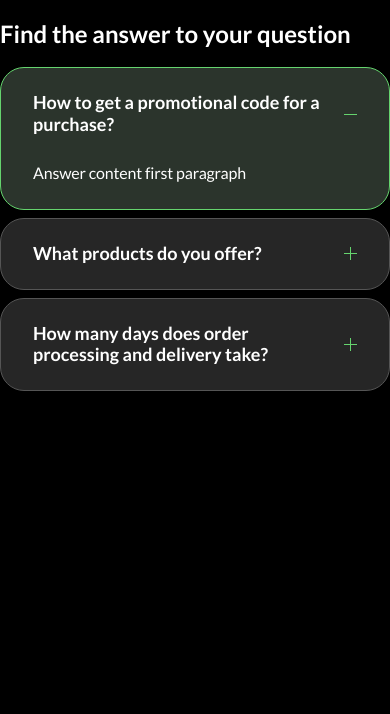
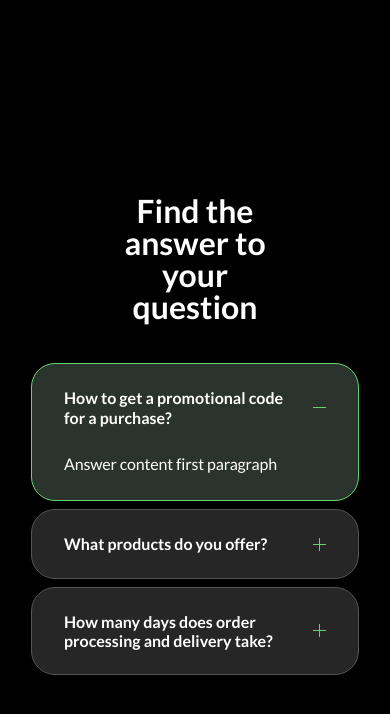
Before and after one commit to elwirra/simple-faq, a website built with Vite: page index.html in a window 390 px wide. Built offline with nearby package versions, Linux system fonts and the light colour scheme.

Commit message:
responsivness and ResizeObserver refactor

```diff
--- a/index.html
+++ b/index.html
@@ -12,6 +12,7 @@
 
 <body>
   <div id="home-page">
+    <div class="faq-component-wrapper">
         <div class="faq-component">
             <h2 class="faq-component__title">
                 Find the answer to your question
@@ -62,9 +63,9 @@
             </div>
         </div>
     </div>
+</div>
 
 <script type="module" src="/src/global-scripts/main.js"></script>
 <script type="module" src="/src/pages/home-page/home-page.js"></script>
 </body>
-
 </html>
--- a/src/pages/home-page/components/faq-component/faq-component.js
+++ b/src/pages/home-page/components/faq-component/faq-component.js
@@ -3,12 +3,28 @@ export const FaqComponent = () => {
     const faqAllQuestions = faqComponent.querySelectorAll('.faq-question-partial');
 
     faqAllQuestions.forEach((faqSingleQuestion) => {
-        const faqAnswer = faqSingleQuestion.querySelector('.faq-question-partial__answer');
-
-        faqSingleQuestion.style.setProperty('--faq-answer-height', `${faqAnswer.scrollHeight}px`);
+        new ResizeObserver(listenToQuestionResize).observe(faqSingleQuestion);
 
         faqSingleQuestion.addEventListener('click', () => {
+            foldAllSiblingsQuestions(faqSingleQuestion);
+
             faqSingleQuestion.toggleAttribute('data-question-expanded');
         });
     });
+
+    function listenToQuestionResize(faqQuestionToListen) {
+        const faqQuestion = faqQuestionToListen[0].target;
+
+        const faqAnswer = faqQuestion.querySelector('.faq-question-partial__answer');
+
+        faqQuestion.style.setProperty('--faq-answer-height', `${faqAnswer.scrollHeight}px`);
+    }
+
+    function foldAllSiblingsQuestions(clickedQuestion) {
+        faqAllQuestions.forEach((faqQuestionToFold) => {
+            if (faqQuestionToFold != clickedQuestion) {
+                faqQuestionToFold.removeAttribute('data-question-expanded');
+            }
+        });
+    }
 }
--- a/src/pages/home-page/components/faq-component/faq-component.scss
+++ b/src/pages/home-page/components/faq-component/faq-component.scss
@@ -1,5 +1,43 @@
 @use './partials/faq-question-partial.scss';
 
 .faq-component {
+    padding: 16px;
 
+    &-wrapper {
+        display: flex;
+        justify-content: center;
+        align-items: center;
+    }
+
+    &__title {
+        text-align: center;
+        font-size: 24px;
+        margin-bottom: 40px;
+        padding: 0 20%;
+        line-height: 1em;
+    }
 }
+
+@media screen and (min-width: 376px) {
+    .faq-component {
+        padding: 31px;
+
+        &__title {
+            font-size: 32px;
+        }
+    }
+}
+
+@media screen and (min-width: 833px) {
+    .faq-component {
+        &__title {
+            padding: 0 30%;
+        }
+    }
+}
+
+@media screen and (min-width: 1439px) {
+    .faq-component {
+        width: 833px;
+    }
+}
--- a/src/pages/home-page/components/faq-component/partials/faq-question-partial.scss
+++ b/src/pages/home-page/components/faq-component/partials/faq-question-partial.scss
@@ -7,6 +7,7 @@
     padding: 24px 32px;
     background-color: var(--background-color);
     transition: 0.2s;
+    width: calc(100vw - 32px);
 
     &:not(:first-of-type) {
         margin-top: 8px;
@@ -25,7 +26,7 @@
     }
 
     & &__title {
-        font-size: 18px;
+        font-size: 16px;
         line-height: 1.2em;
         font-weight: 700;
     }
@@ -42,7 +43,7 @@
     & &__paragraph {
         line-height: 1.6em;
         letter-spacing: -0.01em;
-        font-size: 16px;
+        font-size: 14px;
         margin-block: 0;
 
         &:not(:first-of-type) {
@@ -100,6 +101,25 @@
             width: 100%;
         }
     }
+}
 
+@media screen and (min-width: 376px) {
+    .faq-question-partial {
+        width: calc(100vw - 62px);
 
+        &__title {
+            font-size: 18px;
+        }
+
+        & &__paragraph {
+            font-size: 16px;
+        }
+
+    }
 }
+
+@media screen and (min-width: 835px) {
+    .faq-question-partial {
+        width: 100%;
+    }
+}
```
Lines whose indentation alone changed are shown as unchanged.
